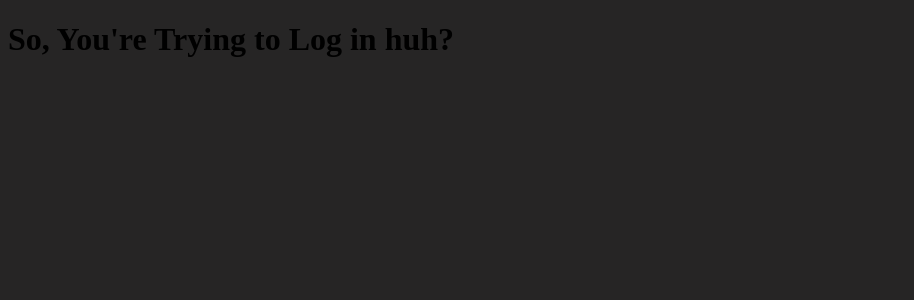
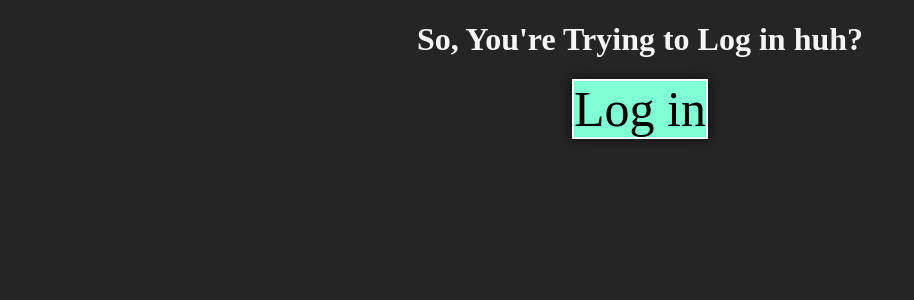
Before and after one commit to MrCrackerplays/ft_transcendence, a React (Vite) app in the folder frontend/: page /login in a window 1280 px wide. Shown: the top 300 px of the page, without its empty margins (0-914 px from the left). Built offline with nearby package versions, Linux system fonts and the light colour scheme.

Commit message:
Quick update of a branch to push to Nick for testing

```diff
--- a/frontend/package.json
+++ b/frontend/package.json
@@ -11,6 +11,7 @@
   "dependencies": {
     "@headlessui/react": "^1.7.14",
     "http-proxy-middleware": "^2.0.6",
+    "js-cookie": "^3.0.5",
     "react": "^18.2.0",
     "react-dom": "^18.2.0",
     "react-router-dom": "^6.10.0"
--- /dev/null
+++ b/frontend/src/hooks/isLoggedIn/isLoggedIn.tsx
@@ -0,0 +1,23 @@
+import Cookies from 'js-cookie'
+import { useEffect } from "react";
+
+function isLoggedIn()
+{
+	const cookieName = "Authentication="
+	const cookieValue = Cookies.get(cookieName)
+
+	if (cookieValue)
+	{
+		console.log(cookieValue)
+		window.location.replace("http://localhost:5173/")
+		return (true)
+	}
+	else
+	{
+		window.location.replace("http://localhost:5173/login");
+		return (false)
+	}
+	return (false)
+}
+
+export default isLoggedIn
--- a/frontend/src/views/home/home.tsx
+++ b/frontend/src/views/home/home.tsx
@@ -5,6 +5,7 @@ import { Router } from 'react-router-dom';
 import { QueryClient, QueryClientProvider, useQuery } from 'react-query'
 import MyAchievement from '../profile/matchhistory';
 import MyMatchHistory from '../profile/matchhistory';
+import isLoggedIn from '../../hooks/isLoggedIn/isLoggedIn';
 
 const queryClient = new QueryClient();
 function printToken()
@@ -15,6 +16,8 @@ function printToken()
 }
 
 function MyHomePage() {
+  if (isLoggedIn() == false)
+  { return  (<div></div>);}
    return (
       <div>
         <MyNavBar />
--- /dev/null
+++ b/frontend/src/views/login/login.css
@@ -0,0 +1,28 @@
+.login
+{
+	/* display: flex; */
+	justify-content: center;
+	text-align: center;
+}
+
+.text
+{
+	color: whitesmoke;
+	text-shadow: 2px;
+}
+.aBtn
+{
+	/* position:absolute; */
+	/* text-align: center; */
+	border: 2px solid white;
+	box-shadow: 0px 0px 10px 0px rgba(0, 0, 0, 0.75);
+	font-size: 50px;
+	background-color: aquamarine;
+	text-decoration-line: none;
+	color: black;
+}
+
+.aBtn:visited
+{
+	color: black
+}
--- a/frontend/src/views/login/login.tsx
+++ b/frontend/src/views/login/login.tsx
@@ -1,23 +1,14 @@
 import React from 'react';
 import { Router } from 'react-router-dom';
 import { QueryClient, QueryClientProvider, useQuery } from 'react-query'
-
-function PrintToken() {
-  const urlParams = new URLSearchParams(window.location.search);
-  const code = urlParams.get('code')
-//   https://api.intra.42.fr/apidoc/guides/web_application_flow
-  return (
-	<div>
-		<p>{code}</p>
-	</div>
-  )
-}
+import './login.css'
 
 function MyLoginPage() {
+  const link = "http://localhost:3000/login"
   return (
-    <div>
-		<h1> So, You're Trying to Log in huh?</h1>
-		<PrintToken />
+    <div className="login">
+		  <h1 className="text"> So, You're Trying to Log in huh?</h1>
+      <a href={link} className="aBtn">Log in</a>
 	</div>
   );
 }
```
Also changed, not shown: 1 other file (tests, documents, lock files or other folders). Lines whose indentation alone changed are shown as unchanged.
